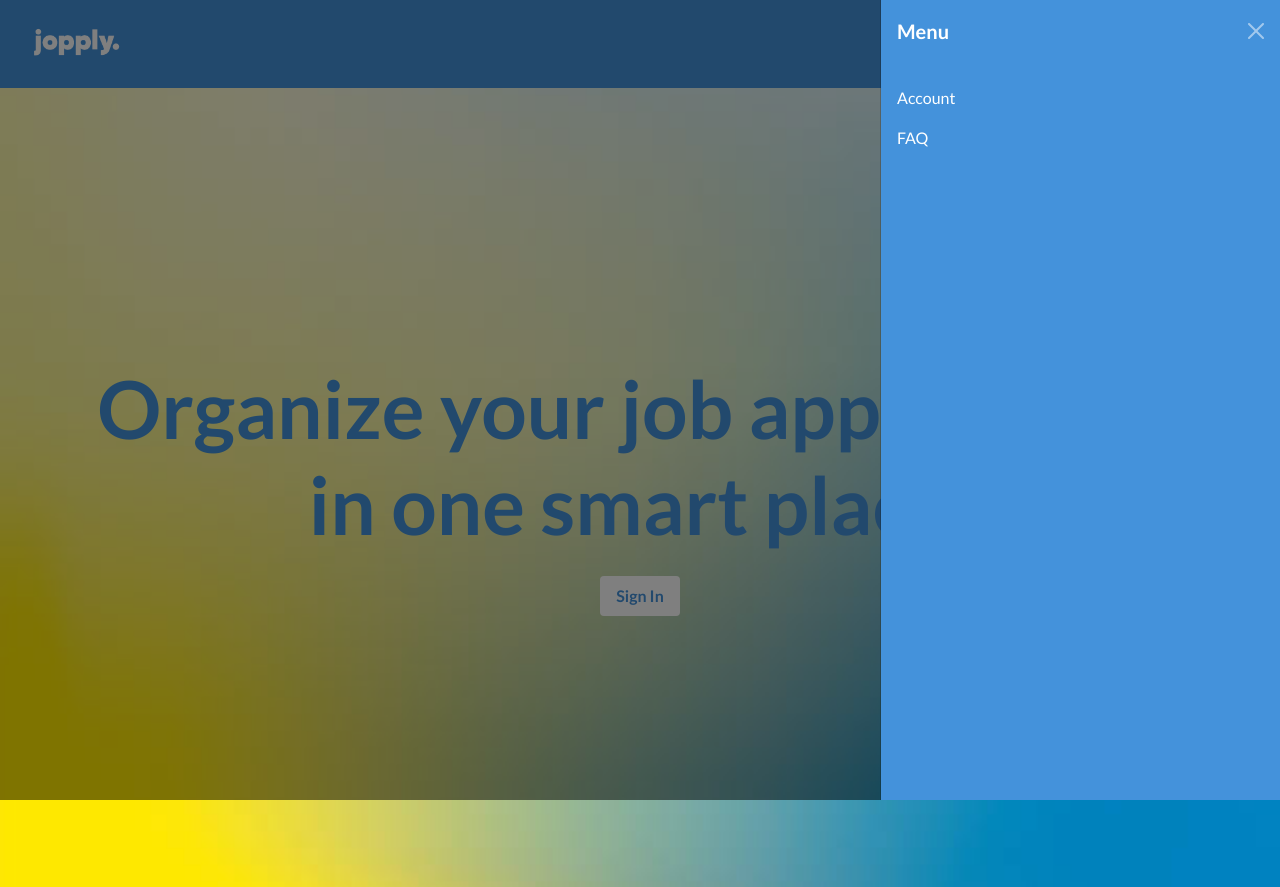
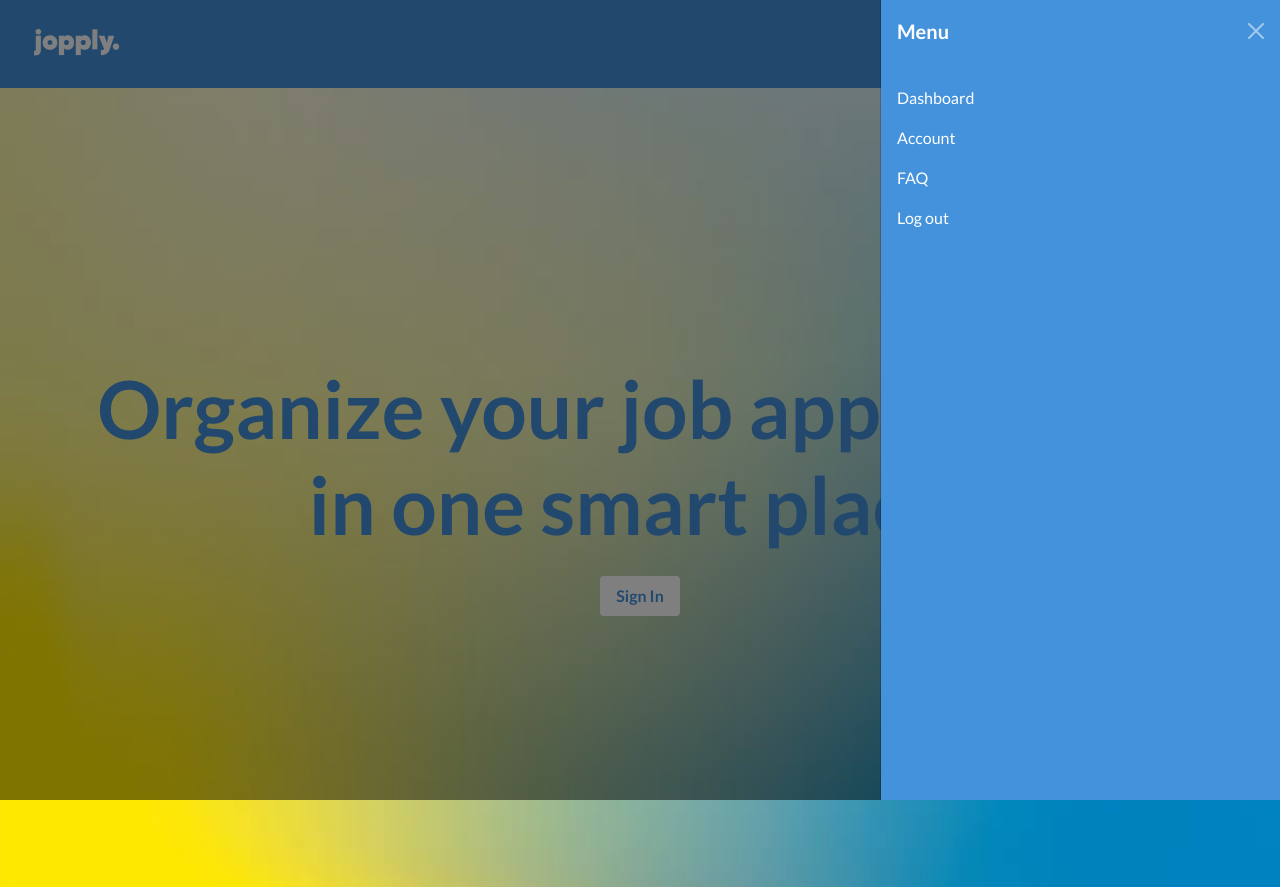
Before and after one commit to patrick85674/Job-tracker, a Django app: page / in a window 1280 px wide, after a click that opens the changed part. Shown: the top 887 px of the page. Run offline with Django 5.2, Linux system fonts and the light colour scheme; the visitor is signed in with stand-in values (Sample User, id 1); some libraries are stand-ins or nearby versions.

Commit message:
Update number 1234455

```diff
--- a/apps/homepage/templates/main.html
+++ b/apps/homepage/templates/main.html
@@ -63,11 +63,17 @@
   </div>
   <div class="offcanvas-body text-white">
     <ul class="navbar-nav">
+        <li class="nav-item">
+        <a class="nav-link text-white" href="{% url 'dashboard' %}">Dashboard</a>
+      </li>
       <li class="nav-item">
         <a class="nav-link text-white" href="{% url 'account_page' %}">Account</a>
       </li>
       <li class="nav-item">
         <a class="nav-link text-white" href="{% url 'faq' %}">FAQ</a>
+      </li>
+      <li class="nav-item">
+        <a class="nav-link text-white" href="{% url 'logout' %}">Log out</a>
       </li>
     </ul>
   </div>
--- a/apps/homepage/urls.py
+++ b/apps/homepage/urls.py
@@ -7,4 +7,5 @@ urlpatterns = [
     path('subscribe/', views.subscribe, name='subscribe'),
     path('subscribe/success/', views.subscribe_success, name='subscribe-success'),
     path('faq/', faq, name='faq'),
+    path('dashboard/', views.dashboard, name='dashboard'),
 ]
--- a/apps/homepage/views.py
+++ b/apps/homepage/views.py
@@ -14,7 +14,6 @@ def subscribe(request):
         form = EmailSubscriptionForm(request.POST)
         if form.is_valid():
             form.save()
-            # можна відправити редірект на сторінку з повідомленням про успіх
             return redirect('subscribe-success')
     else:
         form = EmailSubscriptionForm()
@@ -22,3 +21,6 @@ def subscribe(request):
 
 def subscribe_success(request):
     return render(request, 'subscribe_success.html')
+
+def dashboard(request):
+    return render(request, 'dashboard/dashboard.html')
```
